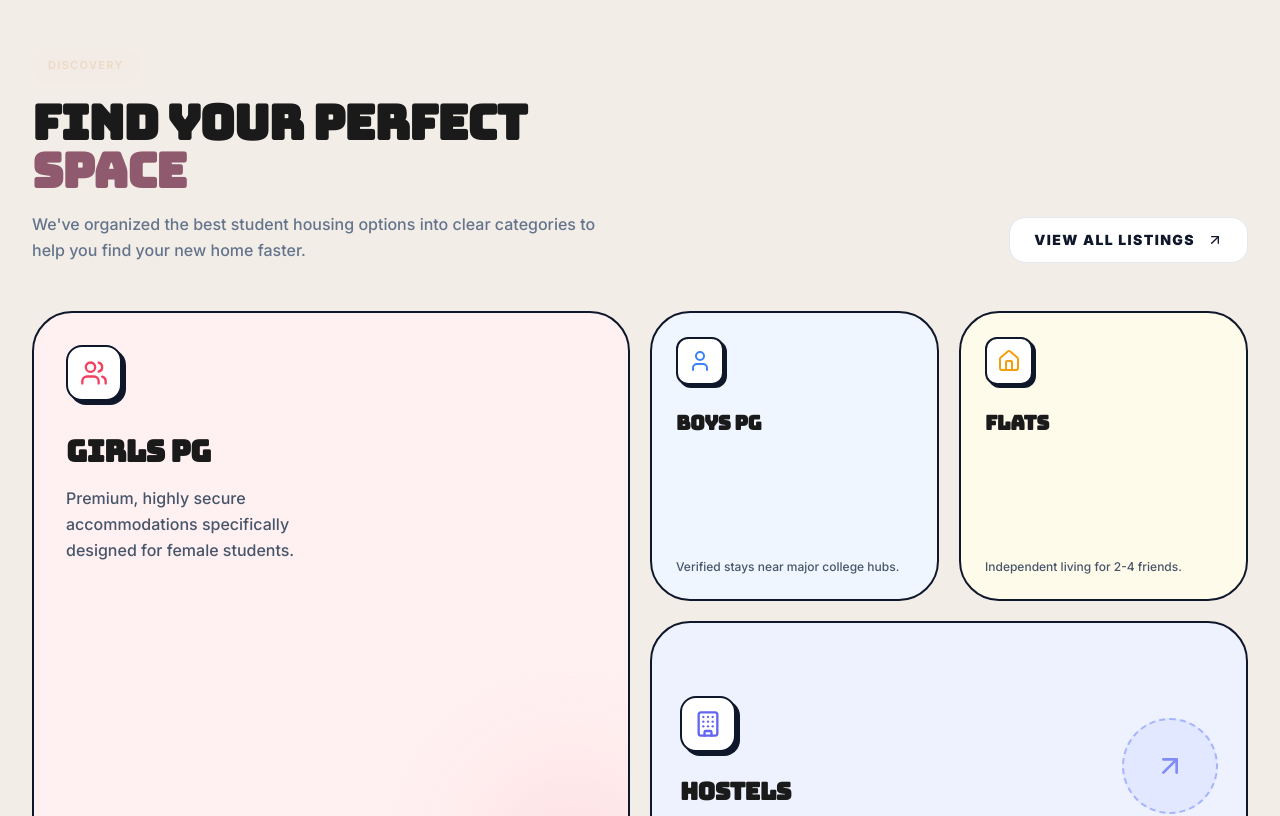
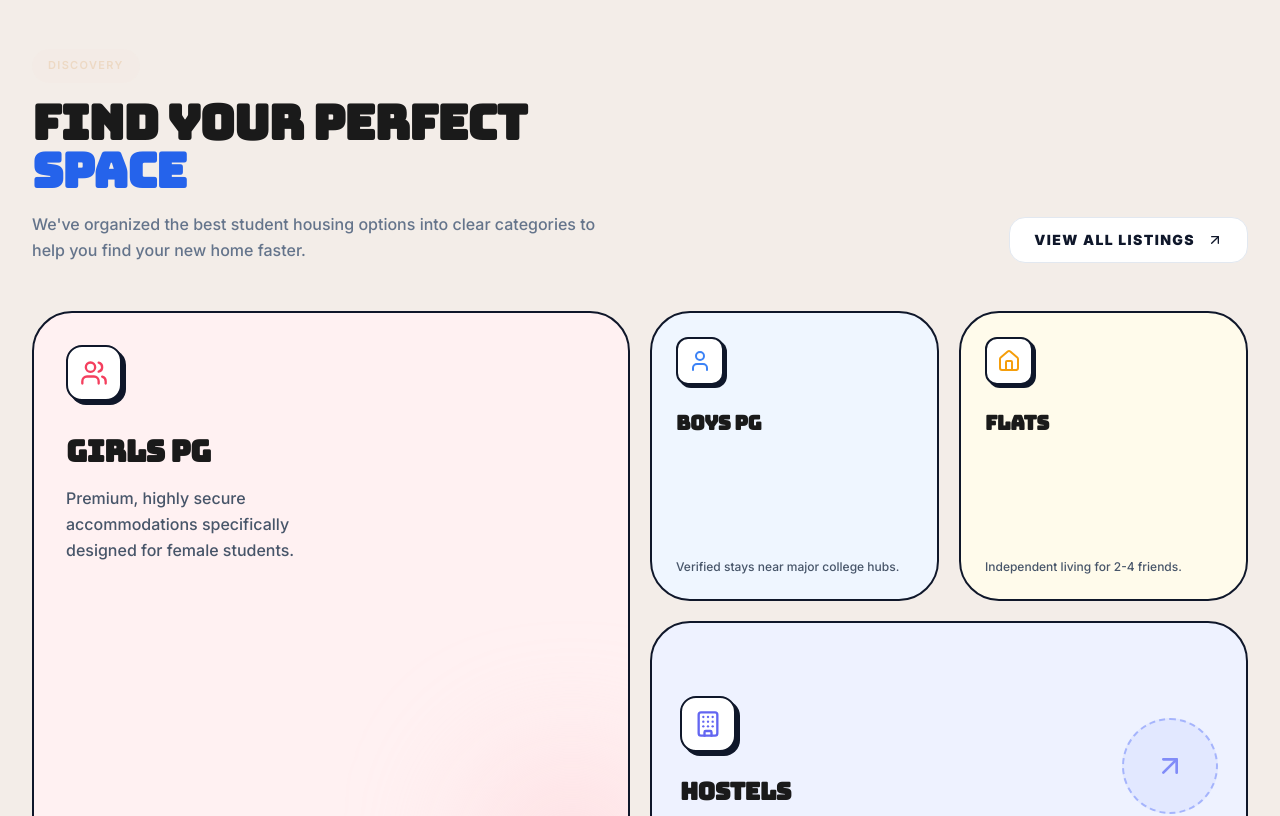
Before and after one commit to utkarshofficial999/staysetu, a React (Vite) app: page / in a window 1280 px wide. Shown: the part 1420-2236 px from the top of the page. Built offline with nearby package versions, Linux system fonts and the light colour scheme; no server answers.

Commit message:
style: transition brand color from violet to blue and update hero content

```diff
--- a/src/components/layout/Footer.jsx
+++ b/src/components/layout/Footer.jsx
@@ -23,7 +23,7 @@ const Footer = () => {
                     {/* Brand */}
                     <div className="col-span-1 lg:col-span-1">
                         <Link to="/" className="flex items-center mb-6 group">
-                            <div className="w-36 h-16 flex items-center justify-center rounded-xl overflow-hidden group-hover:rotate-1 transition-transform">
+                            <div className="w-36 h-16 flex items-center justify-center rounded-3xl overflow-hidden group-hover:rotate-1 transition-transform bg-white p-1">
                                 <img src="/logo.png?v=8" alt="StaySetu Logo" className="w-full h-full object-contain" />
                             </div>
                         </Link>
--- a/src/components/layout/Hero.jsx
+++ b/src/components/layout/Hero.jsx
@@ -156,7 +156,7 @@ const Hero = ({ featuredProp }) => {
                         </h1>
 
                         <motion.p variants={text3DVariants} className="text-lg text-slate-500 font-medium max-w-lg mb-8 leading-relaxed">
-                            Vetted Properties, Hostels, and Flats designed for student life. No brokerage, and verified listings.
+                            A smarter way to find your next stay with verified listings and trusted property connections you can rely on
                         </motion.p>
 
                         <motion.button
--- a/src/components/layout/Navbar.jsx
+++ b/src/components/layout/Navbar.jsx
@@ -68,7 +68,7 @@ const Navbar = () => {
                     <div className="flex justify-between md:justify-between h-14 items-center relative">
 
                         <Link to="/" className="absolute left-1/2 -translate-x-1/2 md:static md:translate-x-0 flex items-center gap-3 group" onClick={() => setIsOpen(false)}>
-                            <div className="w-56 h-16 flex items-center justify-center rounded-xl overflow-hidden group-hover:scale-105 transition-transform duration-300">
+                            <div className="w-56 h-16 flex items-center justify-center rounded-3xl overflow-hidden group-hover:scale-105 transition-transform duration-300 bg-white p-1">
                                 <img src="/logo.png?v=8" alt="StaySetu Logo" className="w-full h-full object-contain" />
                             </div>
                         </Link>
--- a/src/index.css
+++ b/src/index.css
@@ -5,18 +5,18 @@
 @tailwind utilities;
 
 :root {
-  --primary: #3A1F3D;
-  --primary-light: #524058;
-  --accent: #C4949E;
+  --primary: #1e3a8a;
+  --primary-light: #3b82f6;
+  --accent: #60a5fa;
   --warm: #EDD9C4;
-  --hot: #c4949e;
+  --hot: #3b82f6;
   --surface: #F3EDE8;
   --surface-2: #E9E1D8;
-  --border: rgba(58, 31, 61, 0.1);
+  --border: rgba(30, 58, 138, 0.1);
   --text-primary: #1a1a1a;
-  --text-secondary: #524058;
-  --gradient-brand: linear-gradient(135deg, #3A1F3D 0%, #524058 50%, #6e3f52 100%);
-  --gradient-warm: linear-gradient(135deg, #C4949E 0%, #EDD9C4 100%);
+  --text-secondary: #1e40af;
+  --gradient-brand: linear-gradient(135deg, #1e3a8a 0%, #1e40af 50%, #1d4ed8 100%);
+  --gradient-warm: linear-gradient(135deg, #60a5fa 0%, #EDD9C4 100%);
   --radius: 16px;
 }
 
@@ -95,8 +95,8 @@
   }
 
   .btn-secondary:hover {
-    @apply border-plum-200 bg-slate-50 text-plum-900;
-    box-shadow: 0 8px 20px rgba(58, 31, 61, 0.05);
+    @apply border-blue-200 bg-slate-50 text-blue-900;
+    box-shadow: 0 8px 20px rgba(30, 58, 138, 0.05);
   }
 
   .btn-whatsapp {
@@ -121,9 +121,9 @@
   }
 
   .card-elevated:hover {
-    box-shadow: 0 12px 40px rgba(58, 31, 61, 0.08);
+    box-shadow: 0 12px 40px rgba(30, 58, 138, 0.08);
     transform: translateY(-4px);
-    border-color: rgba(58, 31, 61, 0.2);
+    border-color: rgba(30, 58, 138, 0.2);
   }
 
   /* ── Form ── */
@@ -135,8 +135,8 @@
   }
 
   .input-field:focus {
-    @apply outline-none border-plum-400;
-    box-shadow: 0 0 0 4px rgba(196, 148, 158, 0.1);
+    @apply outline-none border-blue-400;
+    box-shadow: 0 0 0 4px rgba(59, 130, 246, 0.1);
     background: #ffffff;
   }
 
@@ -194,12 +194,12 @@
 }
 
 ::-webkit-scrollbar-thumb {
-  background: #ddb5c5;
+  background: #93c5fd;
   border-radius: 999px;
 }
 
 ::-webkit-scrollbar-thumb:hover {
-  background: #C4949E;
+  background: #60a5fa;
 }
 
 /* ── Animations ── */
@@ -407,7 +407,7 @@
   background-position: 0 0;
   filter: brightness(1.4);
   background-image: conic-gradient(rgba(0, 0, 0, 0) 0%,
-      #C4949E,
+      #60a5fa,
       rgba(0, 0, 0, 0) 8%,
       rgba(0, 0, 0, 0) 50%,
       #EDD9C4,
@@ -434,10 +434,10 @@
   background-repeat: no-repeat;
   background-position: 0 0;
   background-image: conic-gradient(#faf7f5,
-      #3A1F3D 5%,
+      #1e3a8a 5%,
       #faf7f5 14%,
       #faf7f5 50%,
-      #C4949E 60%,
+      #60a5fa 60%,
       #faf7f5 64%);
   animation: rotate 4s 0.1s linear infinite;
   transition: all 2s;
@@ -477,10 +477,10 @@
   background-repeat: no-repeat;
   background-position: 0 0;
   background-image: conic-gradient(transparent,
-      #3A1F3D 5%,
+      #1e3a8a 5%,
       transparent 38%,
       transparent 50%,
-      #C4949E 60%,
+      #60a5fa 60%,
       transparent 87%);
   animation: rotate 4s 0.3s linear infinite;
   transition: all 2s;
--- a/src/pages/auth/Login.jsx
+++ b/src/pages/auth/Login.jsx
@@ -73,7 +73,7 @@ const Login = () => {
             <div className="w-full max-w-md relative z-10">
                 <div className="card-elevated p-8 animate-slide-up">
                     <div className="text-center mb-8">
-                        <div className="w-32 h-16 rounded-2xl flex items-center justify-center mx-auto mb-5 p-2 bg-black/5 shadow-sm border border-slate-100">
+                        <div className="w-32 h-16 rounded-3xl flex items-center justify-center mx-auto mb-5 p-2 bg-white shadow-sm border border-slate-100 overflow-hidden">
                             <img src="/logo.png?v=8" alt="StaySetu Logo" className="w-full h-full object-contain" />
                         </div>
                         <h1 className="text-2xl font-bold text-slate-900 mb-1.5" style={{ fontFamily: 'Bungee' }}>Welcome back</h1>
--- a/src/pages/auth/Signup.jsx
+++ b/src/pages/auth/Signup.jsx
@@ -92,7 +92,7 @@ const Signup = () => {
             <div className="w-full max-w-md relative z-10">
                 <div className="card-elevated p-8 animate-slide-up">
                     <div className="text-center mb-8">
-                        <div className="w-32 h-16 rounded-2xl flex items-center justify-center mx-auto mb-5 p-2 bg-black/5 shadow-sm border border-slate-100">
+                        <div className="w-32 h-16 rounded-3xl flex items-center justify-center mx-auto mb-5 p-2 bg-white shadow-sm border border-slate-100 overflow-hidden">
                             <img src="/logo.png?v=8" alt="StaySetu Logo" className="w-full h-full object-contain" />
                         </div>
                         <h1 className="text-2xl font-bold text-slate-900 mb-1.5" style={{ fontFamily: 'Bungee' }}>Create account</h1>
--- a/tailwind.config.js
+++ b/tailwind.config.js
@@ -8,17 +8,17 @@ export default {
         extend: {
             colors: {
                 primary: {
-                    50: '#faf5f7',
-                    100: '#f5eaef',
-                    200: '#edd5e0',
-                    300: '#ddb5c5',
-                    400: '#c4949e',
-                    500: '#a87285',
-                    600: '#8f5a6d',
-                    700: '#6e3f52',
-                    800: '#524058',
-                    900: '#3A1F3D',
-                    950: '#2D1B2E',
+                    50: '#eff6ff',
+                    100: '#dbeafe',
+                    200: '#bfdbfe',
+                    300: '#93c5fd',
+                    400: '#60a5fa',
+                    500: '#3b82f6',
+                    600: '#2563eb',
+                    700: '#1d4ed8',
+                    800: '#1e40af',
+                    900: '#1e3a8a',
+                    950: '#172554',
                 },
                 accent: {
                     50: '#fdf8f3',
@@ -42,17 +42,17 @@ export default {
                     500: '#c48f5e',
                 },
                 plum: {
-                    50: '#faf5f7',
-                    100: '#f5eaef',
-                    200: '#edd5e0',
-                    300: '#ddb5c5',
-                    400: '#C4949E',
-                    500: '#a87285',
-                    600: '#8f5a6d',
-                    700: '#6e3f52',
-                    800: '#524058',
-                    900: '#3A1F3D',
-                    950: '#2D1B2E',
+                    50: '#eff6ff',
+                    100: '#dbeafe',
+                    200: '#bfdbfe',
+                    300: '#93c5fd',
+                    400: '#60a5fa',
+                    500: '#3b82f6',
+                    600: '#2563eb',
+                    700: '#1d4ed8',
+                    800: '#1e40af',
+                    900: '#1e3a8a',
+                    950: '#172554',
                 },
                 neon: {
                     green: '#39ff14',
@@ -78,16 +78,16 @@ export default {
                 'card': '0 0 15px rgba(255, 255, 255, 0.15), 0 0 1px rgba(255, 255, 255, 0.3)',
                 'float': '0 0 40px rgba(255, 255, 255, 0.25), 0 0 100px rgba(0, 0, 0, 0.6)',
                 'shadow-glow-red': '0 0 15px rgba(239, 68, 68, 0.6)',
-                'shadow-glow-plum': '0 0 20px rgba(196, 148, 158, 0.5)',
+                'shadow-glow-plum': '0 0 20px rgba(96, 165, 250, 0.5)',
                 'neon-green': '0 0 15px rgba(255, 255, 255, 0.5), 0 0 5px rgba(255, 255, 255, 0.3)',
                 'neon-white': '0 0 15px rgba(255, 255, 255, 0.8), 0 0 30px rgba(255, 255, 255, 0.4)',
             },
             backgroundImage: {
-                'hero-gradient': 'linear-gradient(135deg, #2D1B2E 0%, #3A1F3D 40%, #524058 70%, #6e3f52 100%)',
-                'brand-gradient': 'linear-gradient(135deg, #3A1F3D 0%, #524058 50%, #6e3f52 100%)',
-                'brand-gradient-h': 'linear-gradient(90deg, #3A1F3D 0%, #524058 60%, #6e3f52 100%)',
-                'card-gradient': 'linear-gradient(180deg, rgba(58,31,61,0) 60%, rgba(58,31,61,0.6) 100%)',
-                'mesh': 'radial-gradient(at 40% 20%, rgba(196,148,158,0.1) 0, transparent 50%), radial-gradient(at 80% 0%, rgba(237,217,196,0.1) 0, transparent 40%), radial-gradient(at 0% 50%, rgba(82,64,88,0.06) 0, transparent 50%)',
+                'hero-gradient': 'linear-gradient(135deg, #172554 0%, #1e3a8a 40%, #1e40af 70%, #1d4ed8 100%)',
+                'brand-gradient': 'linear-gradient(135deg, #1e3a8a 0%, #1e40af 50%, #1d4ed8 100%)',
+                'brand-gradient-h': 'linear-gradient(90deg, #1e3a8a 0%, #1e40af 60%, #1d4ed8 100%)',
+                'card-gradient': 'linear-gradient(180deg, rgba(30,58,138,0) 60%, rgba(30,58,138,0.6) 100%)',
+                'mesh': 'radial-gradient(at 40% 20%, rgba(59,130,246,0.1) 0, transparent 50%), radial-gradient(at 80% 0%, rgba(237,217,196,0.1) 0, transparent 40%), radial-gradient(at 0% 50%, rgba(30,58,138,0.06) 0, transparent 50%)',
             },
             animation: {
                 'fade-in': 'fadeIn 0.4s ease-out forwards',
```
Also changed, not shown: create_roommate_collection.mjs (added, +50 -0 lines), tmp_check_db.mjs (+4 -7 lines).
